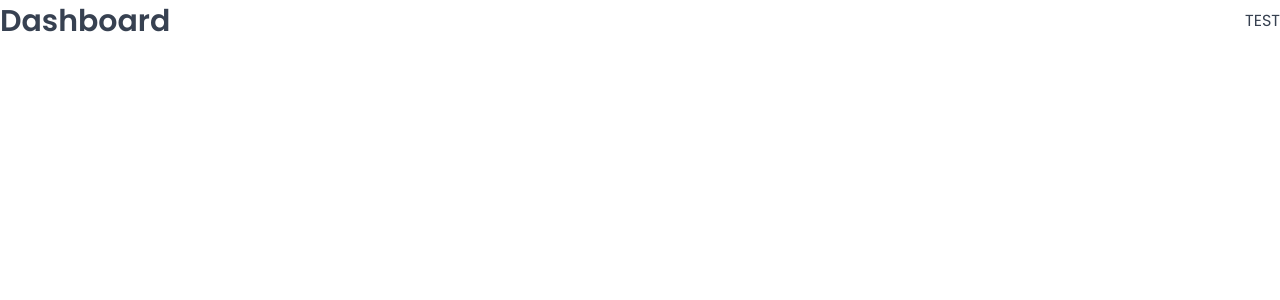
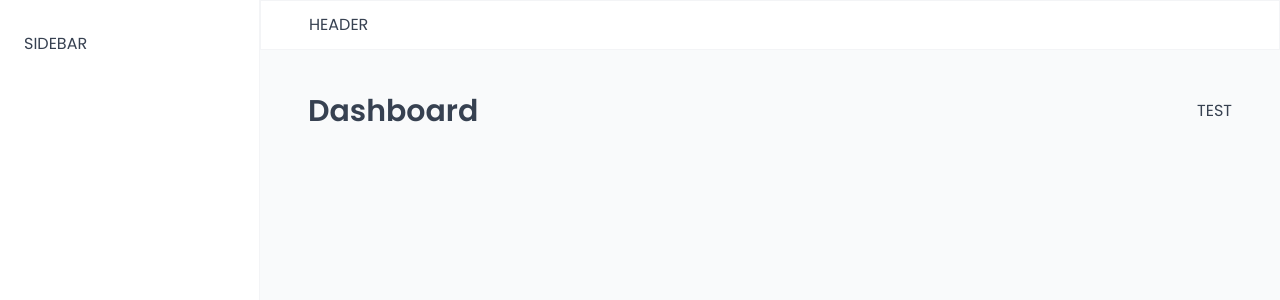
Before and after one commit to thainee/the-wild-oasis, a React (Vite) app: page /dashboard in a window 1280 px wide. Shown: the top 300 px of the page. Built offline with nearby package versions, Linux system fonts and the light colour scheme; a web font is replaced by a local one.

Commit message:
style(app layout): building the app layout

```diff
--- a/src/App.jsx
+++ b/src/App.jsx
@@ -8,6 +8,7 @@
 import Account from './pages/Account';
 import Login from './pages/Login';
 import PageNotFound from './pages/PageNotFound';
+import AppLayout from './ui/AppLayout';
 
 function App() {
   return (
@@ -15,6 +16,7 @@
       <GlobalStyles />
       <BrowserRouter>
         <Routes>
+          <Route element={<AppLayout />}>
             <Route index element={<Navigate replace to='dashboard' />} />
             <Route path='/dashboard' element={<DashBoard />} />
             <Route path='/bookings' element={<Bookings />} />
@@ -22,6 +24,8 @@
             <Route path='/users' element={<Users />} />
             <Route path='/settings' element={<Settings />} />
             <Route path='/account' element={<Account />} />
+          </Route>
+
           <Route path='/login' element={<Login />} />
           <Route path='*' element={<PageNotFound />} />
         </Routes>
--- /dev/null
+++ b/src/ui/AppLayout.jsx
@@ -0,0 +1,30 @@
+import { Outlet } from 'react-router-dom';
+import Header from './Header';
+import Sidebar from './Sidebar';
+import styled from 'styled-components';
+
+const StyledAppLayout = styled.div`
+  display: grid;
+  grid-template-columns: 26rem 1fr;
+  grid-template-rows: auto 1fr;
+  height: 100vh;
+`;
+
+const Main = styled.main`
+  background-color: var(--color-grey-50);
+  padding: 4rem 4.8rem 6.4rem;
+`;
+
+function AppLayout() {
+  return (
+    <StyledAppLayout>
+      <Sidebar />
+      <Header />
+      <Main>
+        <Outlet />
+      </Main>
+    </StyledAppLayout>
+  );
+}
+
+export default AppLayout;
--- /dev/null
+++ b/src/ui/Header.jsx
@@ -0,0 +1,13 @@
+import styled from 'styled-components';
+
+const StyledHeader = styled.header`
+  background-color: var(--color-grey-0);
+  padding: 1.2rem 4.8rem;
+  border: 1px solid var(--color-grey-100);
+`;
+
+function Header() {
+  return <StyledHeader>HEADER</StyledHeader>;
+}
+
+export default Header;
--- /dev/null
+++ b/src/ui/Sidebar.jsx
@@ -0,0 +1,15 @@
+import styled from 'styled-components';
+
+const StyledSidebar = styled.aside`
+  background-color: var(--color-grey-0);
+  padding: 3.2rem 2.4rem;
+  border-right: 1px solid var(--color-grey-100);
+
+  grid-row: 1/-1;
+`;
+
+function Sidebar() {
+  return <StyledSidebar>SIDEBAR</StyledSidebar>;
+}
+
+export default Sidebar;
```
Lines whose indentation alone changed are shown as unchanged.
